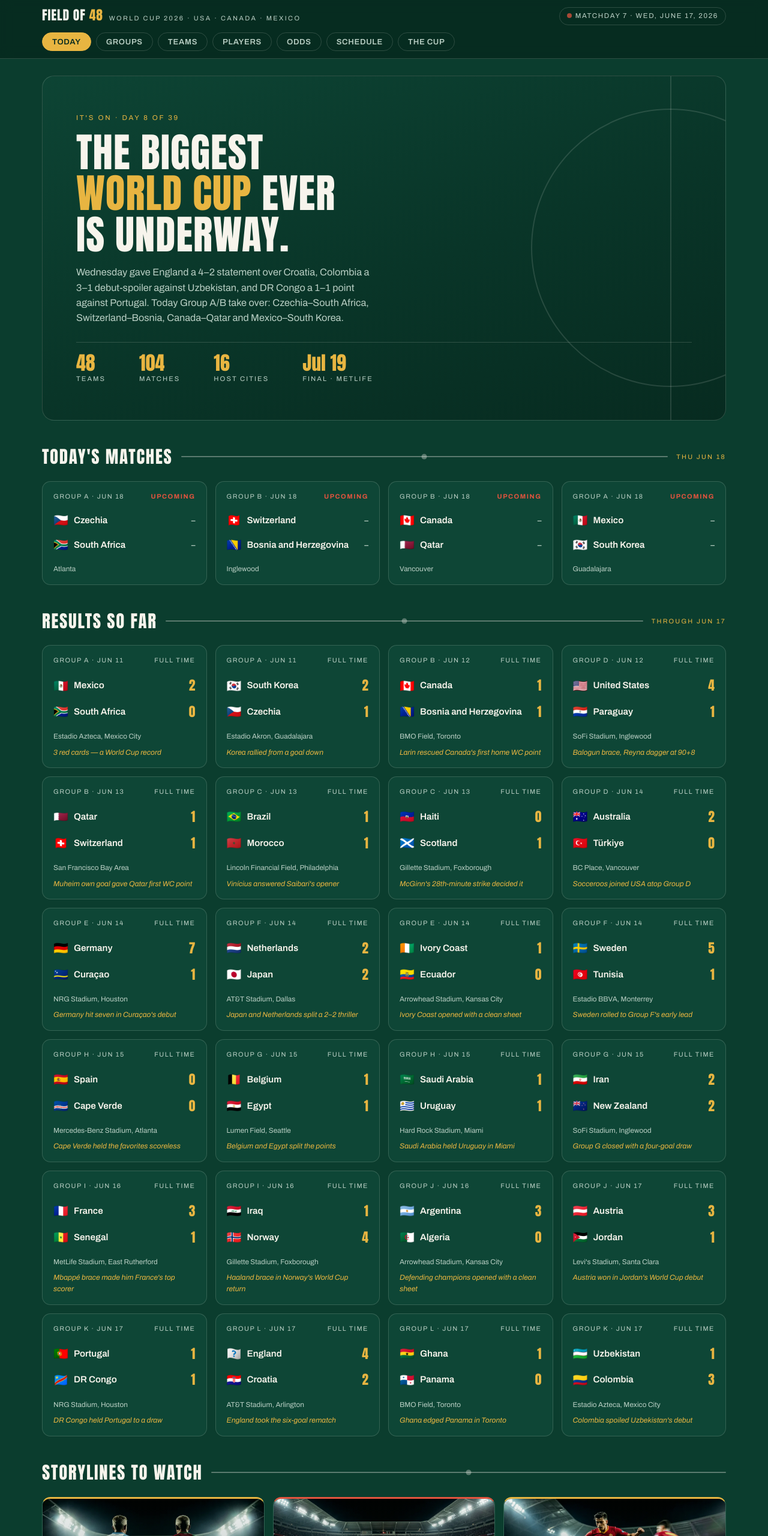
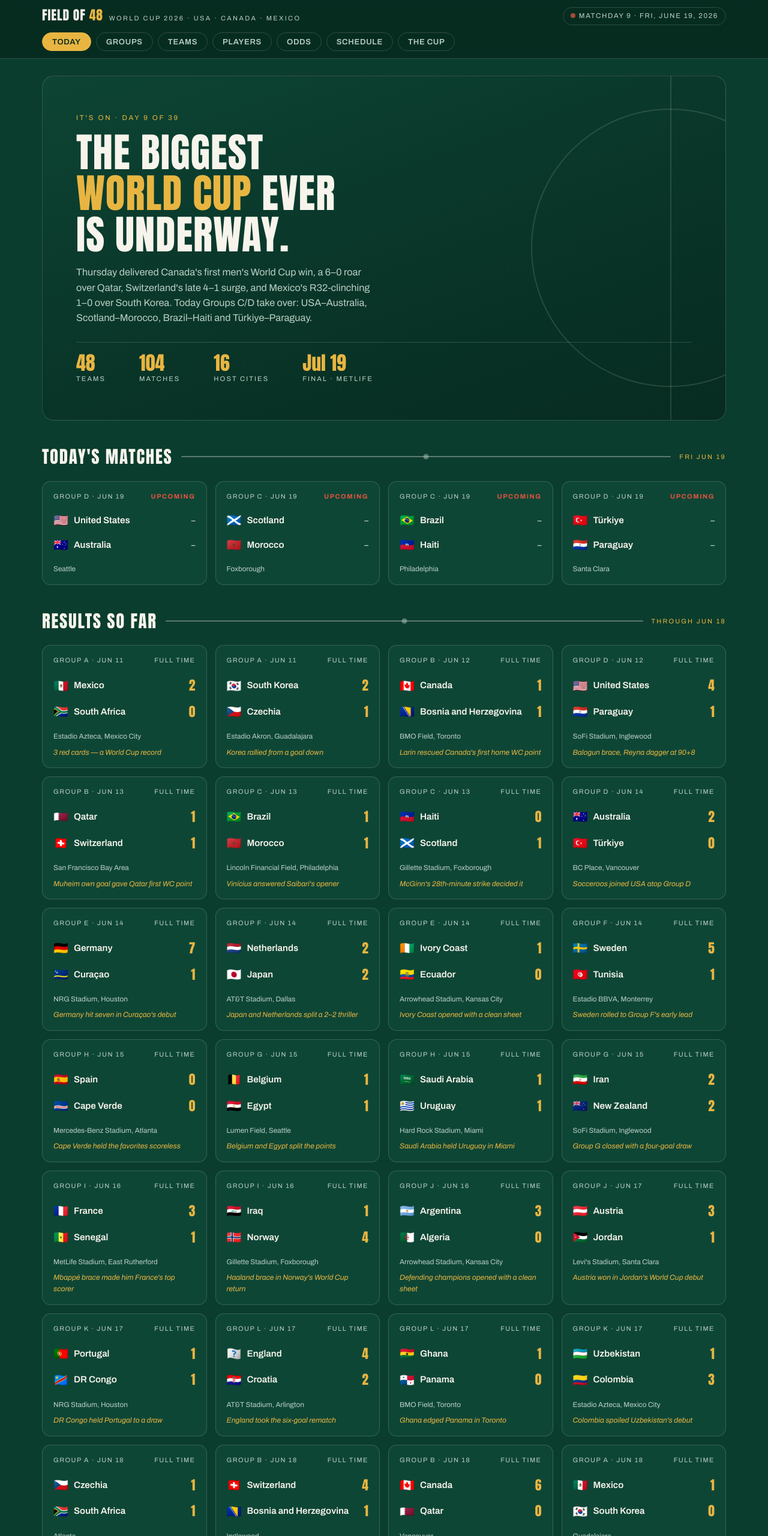
Before and after one commit to jacobaross/wc26-dashboard, a website: page public/index.html in a window 1280 px wide. Shown: the top 2560 px of the page at 60% size. Drawn offline with Linux system fonts and the light colour scheme; no server answers.

Commit message:
wc26: results Jun 18 (CZE 1-1 RSA, SUI 4-1 BIH, CAN 6-0 QAT, MEX 1-0 KOR)

```diff
--- a/public/index.html
+++ b/public/index.html
@@ -521,7 +521,7 @@ footer{
       <span class="mark">FIELD OF <em>48</em></span>
       <span class="sub">World Cup 2026 · USA · Canada · Mexico</span>
     </a>
-    <span class="matchday-chip"><span class="live-dot"></span>Matchday 8 · Thu, June 18, 2026</span>
+    <span class="matchday-chip"><span class="live-dot"></span>Matchday 9 · Fri, June 19, 2026</span>
   </div>
   <nav class="tabs" role="tablist" aria-label="Dashboard sections">
     <button class="tab active" data-tab="today" role="tab" aria-selected="true">Today</button>
@@ -540,9 +540,9 @@ footer{
   <section class="panel active" id="panel-today" role="tabpanel">
     <div id="live-mode-root" aria-live="polite"></div>
     <div class="hero">
-      <span class="kicker">It's on · Day 8 of 39</span>
+      <span class="kicker">It's on · Day 9 of 39</span>
       <h1>The biggest <span class="accent">World Cup</span> ever is underway.</h1>
-      <p class="lede">Wednesday gave England a 4–2 statement over Croatia, Colombia a 3–1 debut-spoiler against Uzbekistan, and DR Congo a 1–1 point against Portugal. Today Group A/B take over: Czechia–South Africa, Switzerland–Bosnia, Canada–Qatar and Mexico–South Korea.</p>
+      <p class="lede">Thursday delivered Canada's first men's World Cup win, a 6–0 roar over Qatar, Switzerland's late 4–1 surge, and Mexico's R32-clinching 1–0 over South Korea. Today Groups C/D take over: USA–Australia, Scotland–Morocco, Brazil–Haiti and Türkiye–Paraguay.</p>
       <div class="hero-stats">
         <div class="hstat"><div class="n">48</div><div class="l">Teams</div></div>
         <div class="hstat"><div class="n">104</div><div class="l">Matches</div></div>
@@ -551,16 +551,16 @@ footer{
       </div>
     </div>
 
-    <div class="sect"><h2>Today's Matches</h2><div class="rule"></div><span class="tag">Thu Jun 18</span></div>
+    <div class="sect"><h2>Today's Matches</h2><div class="rule"></div><span class="tag">Fri Jun 19</span></div>
     <div class="match-grid" id="today-matches"></div>
 
-    <div class="sect"><h2>Results So Far</h2><div class="rule"></div><span class="tag">Through Jun 17</span></div>
+    <div class="sect"><h2>Results So Far</h2><div class="rule"></div><span class="tag">Through Jun 18</span></div>
     <div class="match-grid" id="played-matches"></div>
 
     <div class="sect"><h2>Storylines To Watch</h2><div class="rule"></div></div>
     <div class="story-grid">
       <div class="story has-photo"><figure class="story-photo"><img src="img/storylines/last-dances.webp" alt="Two veteran football captains walking toward a floodlit pitch" loading="lazy" decoding="async"></figure><h3>🐐 The last dances</h3><p>Lionel Messi (Argentina) and Cristiano Ronaldo (Portugal) are both in their sixth — and almost certainly final — World Cup. If both win their groups, the bracket points toward a fairytale quarterfinal collision.</p></div>
-      <div class="story alt has-photo"><figure class="story-photo"><img src="img/storylines/hosts.webp" alt="A packed North American soccer stadium at night" loading="lazy" decoding="async"></figure><h3>🏠 Three hosts, three dreams</h3><p>Mexico delivered at the Azteca, Canada earned a home point, and the USA announced itself 4–1 at SoFi under Mauricio Pochettino. No host nation has lifted the trophy since France in 1998.</p></div>
+      <div class="story alt has-photo"><figure class="story-photo"><img src="img/storylines/hosts.webp" alt="A packed North American soccer stadium at night" loading="lazy" decoding="async"></figure><h3>🏠 Three hosts, three dreams</h3><p>Mexico is already through after a 1–0 grind over South Korea, Canada got its first men's World Cup win in a 6–0 rout, and the USA announced itself 4–1 at SoFi under Mauricio Pochettino. No host nation has lifted the trophy since France in 1998.</p></div>
       <div class="story has-photo"><figure class="story-photo"><img src="img/storylines/spain.webp" alt="A young winger dribbling under stadium lights" loading="lazy" decoding="async"></figure><h3>⚡ Spain's golden floor</h3><p>The Euro 2024 champions enter as betting favorites. Lamine Yamal, still a teenager, may be the most electric player on the planet — and Pedri runs the most fluent midfield in the field.</p></div>
       <div class="story alt has-photo"><figure class="story-photo"><img src="img/storylines/red-card.webp" alt="A referee holding a red card during a night match" loading="lazy" decoding="async"></figure><h3>🟥 A record-breaking opener</h3><p>Mexico's 2–0 win over South Africa featured three red cards — the most ever in a single World Cup match. The expanded tournament wasted no time making history.</p></div>
       <div class="story has-photo"><figure class="story-photo"><img src="img/storylines/norway.webp" alt="A powerful striker celebrating under cold stadium lights" loading="lazy" decoding="async"></figure><h3>🇳🇴 Haaland, finally</h3><p>Norway is at its first World Cup since 1998, and Erling Haaland arrives as maybe the best pure striker alive. At 30–1, the Norwegians are the bookmakers' favorite dark horse.</p></div>
@@ -570,7 +570,7 @@ footer{
 
   <!-- ================= GROUPS ================= -->
   <section class="panel" id="panel-groups" role="tabpanel">
-    <div class="sect"><h2>Group Standings</h2><div class="rule"></div><span class="tag">Live · Jun 18</span></div>
+    <div class="sect"><h2>Group Standings</h2><div class="rule"></div><span class="tag">Live · Jun 19</span></div>
     <p class="legend"><span class="key"></span>Gold marks teams clear of the current top-two line; unresolved ties are flagged. Top two in each group qualify for the Round of 32, joined by the eight best third-place teams.</p>
     <div class="group-grid" id="groups-container" style="margin-top:16px"></div>
   </section>
@@ -715,15 +715,15 @@ footer{
 /* ================= DATA ================= */
 const TEAMS = {
   // Group A
-  "Mexico":{fl:"🇲🇽",g:"A",star:"Gilberto Mora · 17-year-old phenom",hist:"18th appearance · QF twice",odds:null,blurb:"The hosts opened the tournament with a 2–0 statement at the Azteca — a match that produced a record three red cards. Veteran keeper Guillermo Ochoa is at his fifth World Cup, while teenager Gilberto Mora carries the new generation's hopes. El Tri has never passed the quarterfinals; doing it at home would be immortality."},
-  "South Africa":{fl:"🇿🇦",g:"A",star:"Relebohile Mofokeng · winger",hist:"4th appearance · first since hosting 2010",odds:null,blurb:"Bafana Bafana are back at the World Cup for the first time since hosting in 2010 — and drew Mexico in the opener, just like that year. The opening loss leaves them needing results against Czechia and South Korea to keep the dream alive."},
-  "South Korea":{fl:"🇰🇷",g:"A",star:"Son Heung-min · captain & talisman",hist:"11th straight appearance · SF in 2002",odds:null,blurb:"The Taeguk Warriors fell behind against Czechia and roared back to win 2–1, with Son Heung-min — likely at his final World Cup — pulling the strings. Korea has qualified for eleven consecutive tournaments, a streak only the giants can match."},
-  "Czechia":{fl:"🇨🇿",g:"A",star:"Patrik Schick · striker",hist:"First World Cup as Czechia since 2006",odds:null,blurb:"Winners of UEFA playoff D, the Czechs are at their first World Cup in two decades. A late collapse against South Korea stung, but Patrik Schick's goal threat keeps them dangerous against South Africa and Mexico."},
+  "Mexico":{fl:"🇲🇽",g:"A",star:"Gilberto Mora · 17-year-old phenom",hist:"18th appearance · QF twice",odds:null,blurb:"The hosts are already into the Round of 32: a 2–0 opener at the Azteca and Luis Romo's 1–0 winner over South Korea gave El Tri six points from six. Veteran keeper Guillermo Ochoa is at his fifth World Cup, while teenager Gilberto Mora carries the new generation's hopes. El Tri has never passed the quarterfinals; doing it at home would be immortality."},
+  "South Africa":{fl:"🇿🇦",g:"A",star:"Relebohile Mofokeng · winger",hist:"4th appearance · first since hosting 2010",odds:null,blurb:"Bafana Bafana are back at the World Cup for the first time since hosting in 2010. After opening with a 2–0 loss to Mexico, Teboho Mokoena's late penalty against Czechia gave them a first point and keeps the South Korea finale alive."},
+  "South Korea":{fl:"🇰🇷",g:"A",star:"Son Heung-min · captain & talisman",hist:"11th straight appearance · SF in 2002",odds:null,blurb:"The Taeguk Warriors fell behind against Czechia and roared back to win 2–1, then got edged 1–0 by Mexico in Guadalajara. Son Heung-min — likely at his final World Cup — still gives Korea a puncher's chance, but South Africa now becomes a pressure game."},
+  "Czechia":{fl:"🇨🇿",g:"A",star:"Patrik Schick · striker",hist:"First World Cup as Czechia since 2006",odds:null,blurb:"Winners of UEFA playoff D, the Czechs are at their first World Cup in two decades. A late collapse against South Korea stung, and South Africa's 83rd-minute penalty denied them a first win. Patrik Schick's goal threat keeps them alive, but Mexico is now a must-have result."},
   // Group B
-  "Canada":{fl:"🇨🇦",g:"B",star:"Alphonso Davies · world-class wing-back",hist:"3rd appearance · co-host",odds:null,blurb:"Jesse Marsch's Canada opened at home with a 1–1 draw against Bosnia, still chasing the nation's first-ever World Cup win. Alphonso Davies and Jonathan David headline the most talented squad in Canadian history."},
-  "Switzerland":{fl:"🇨🇭",g:"B",star:"Granit Xhaka · midfield general",hist:"13th appearance · serial Round-of-16ers",odds:null,blurb:"The Swiss have reached the knockouts at five straight major tournaments and are quietly the team nobody wants to face. But conceding a 90+4' own goal against Qatar turned the opener into two dropped points, so Bosnia and Canada now matter fast."},
-  "Qatar":{fl:"🇶🇦",g:"B",star:"Akram Afif · Asian Player of the Year",hist:"2nd appearance · 2022 hosts",odds:null,blurb:"The 2022 hosts qualified on merit this time and have already bettered that home-tournament pain: a late Swiss own goal gave Qatar its first-ever World Cup point. Akram Afif is one of Asia's most gifted attackers, and now the group has a pulse."},
-  "Bosnia and Herzegovina":{fl:"🇧🇦",g:"B",star:"Edin Džeko · ageless at 40",hist:"2nd appearance · first since 2014",odds:null,blurb:"The Dragons won UEFA playoff A to reach their second-ever World Cup. Edin Džeko, still scoring at 40, leads an emotional return, and the opening draw in Toronto gives Bosnia a foothold in Group B."},
+  "Canada":{fl:"🇨🇦",g:"B",star:"Alphonso Davies · world-class wing-back",hist:"3rd appearance · co-host",odds:null,blurb:"Jesse Marsch's Canada followed its opening draw with Bosnia by smashing Qatar 6–0 in Vancouver, the nation's first men's World Cup win. Alphonso Davies and Jonathan David headline the most talented squad in Canadian history, and now the hosts have real knockout momentum."},
+  "Switzerland":{fl:"🇨🇭",g:"B",star:"Granit Xhaka · midfield general",hist:"13th appearance · serial Round-of-16ers",odds:null,blurb:"The Swiss have reached the knockouts at five straight major tournaments and are quietly the team nobody wants to face. After a late own goal spoiled the Qatar opener, Johan Manzambi's brace powered a 4–1 surge past Bosnia, putting Switzerland level with Canada atop Group B."},
+  "Qatar":{fl:"🇶🇦",g:"B",star:"Akram Afif · Asian Player of the Year",hist:"2nd appearance · 2022 hosts",odds:null,blurb:"The 2022 hosts qualified on merit this time and opened with a late point against Switzerland, but Canada's 6–0 rout in Vancouver wrecked the margin for error. Akram Afif is one of Asia's most gifted attackers; Bosnia is now a survival match."},
+  "Bosnia and Herzegovina":{fl:"🇧🇦",g:"B",star:"Edin Džeko · ageless at 40",hist:"2nd appearance · first since 2014",odds:null,blurb:"The Dragons won UEFA playoff A to reach their second-ever World Cup. Edin Džeko, still scoring at 40, leads an emotional return, but Switzerland's late 4–1 surge erased the opening Toronto point and makes Qatar a must-win."},
   // Group C
   "Brazil":{fl:"🇧🇷",g:"C",star:"Vinícius Júnior · the headline act",hist:"23rd appearance · record 5 titles",odds:"+950",blurb:"The only nation to play in every World Cup, now coached by Carlo Ancelotti. The opener was a warning flare: Vinícius Jr rescued a 1–1 draw after Morocco landed the first punch. Brazil still has the most feared attack in the field, but the trophy drought since 2002 is loud."},
   "Morocco":{fl:"🇲🇦",g:"C",star:"Achraf Hakimi · PSG superstar",hist:"7th appearance · historic SF in 2022",odds:null,blurb:"The Atlas Lions became the first African semifinalists in history in 2022, and this squad is arguably stronger. Ismael Saibari's opener against Brazil showed exactly why this side fears no one, even after Vinícius Jr pulled the favorite level."},
@@ -819,10 +819,10 @@ const MATCHES = [
   {d:"Jun 17",g:"L",h:"Ghana",a:"Panama",s:[1,0],v:"BMO Field, Toronto",note:"Ghana edged Panama in Toronto"},
   {d:"Jun 17",g:"K",h:"Uzbekistan",a:"Colombia",s:[1,3],v:"Estadio Azteca, Mexico City",note:"Colombia spoiled Uzbekistan's debut"},
   // Matchday 2
-  {d:"Jun 18",g:"A",h:"Czechia",a:"South Africa",v:"Atlanta"},
-  {d:"Jun 18",g:"B",h:"Switzerland",a:"Bosnia and Herzegovina",v:"Inglewood"},
-  {d:"Jun 18",g:"B",h:"Canada",a:"Qatar",v:"Vancouver"},
-  {d:"Jun 18",g:"A",h:"Mexico",a:"South Korea",v:"Guadalajara"},
+  {d:"Jun 18",g:"A",h:"Czechia",a:"South Africa",s:[1,1],v:"Atlanta",note:"Mokoena's 83' penalty rescued South Africa"},
+  {d:"Jun 18",g:"B",h:"Switzerland",a:"Bosnia and Herzegovina",s:[4,1],v:"Inglewood",note:"Manzambi sparked Switzerland's late surge"},
+  {d:"Jun 18",g:"B",h:"Canada",a:"Qatar",s:[6,0],v:"Vancouver",note:"David hat trick gave Canada its first WC win"},
+  {d:"Jun 18",g:"A",h:"Mexico",a:"South Korea",s:[1,0],v:"Guadalajara",note:"Romo winner sent Mexico to the R32"},
   {d:"Jun 19",g:"D",h:"United States",a:"Australia",v:"Seattle"},
   {d:"Jun 19",g:"C",h:"Scotland",a:"Morocco",v:"Foxborough"},
   {d:"Jun 19",g:"C",h:"Brazil",a:"Haiti",v:"Philadelphia"},
@@ -1211,7 +1211,7 @@ const ODDS = [
 /* ================= HELPERS ================= */
 const esc = s => String(s ?? '').replace(/&/g,"&amp;").replace(/</g,"&lt;").replace(/>/g,"&gt;").replace(/"/g,"&quot;");
 const fl = t => TEAMS[t] ? TEAMS[t].fl : "🏳️";
-const TODAY_DATE = "Jun 18";
+const TODAY_DATE = "Jun 19";
 const FIFA_COMPETITION_ID = "17";
 const FIFA_SEASON_ID = "285023";
 const DATA_ENDPOINTS = {
@@ -1509,7 +1509,7 @@ function updateMatchdayChip(showing){
   const chip = document.querySelector('.matchday-chip');
   const liveNow = showing.some(m=>m.live && m.live.status==='live');
   const finalNow = showing.length && showing.every(m=>m.live && m.live.status==='ft');
-  const text = liveNow ? 'LIVE · Matchday 7' : finalNow ? 'Full time · Matchday 7' : 'Matchday 7 · Wed, June 17, 2026';
+  const text = liveNow ? 'LIVE · Matchday 9' : finalNow ? 'Full time · Matchday 9' : 'Matchday 9 · Fri, June 19, 2026';
   chip.innerHTML = `<span class="live-dot"></span>${esc(text)}`;
 }
 function renderLiveMode(){
```
Also changed, not shown: scripts/smoke-check.mjs (+4 -4 lines).
